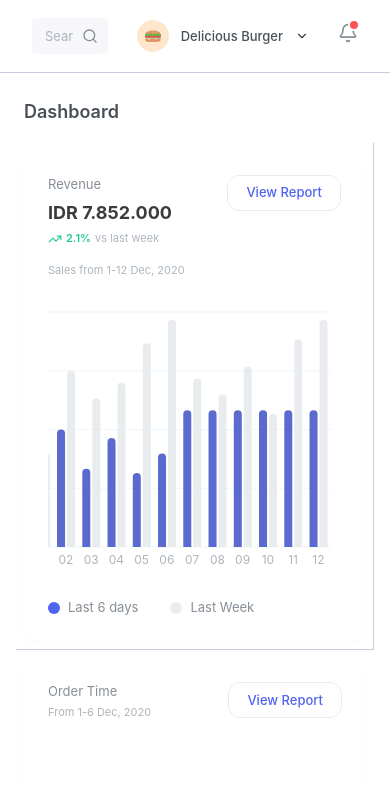
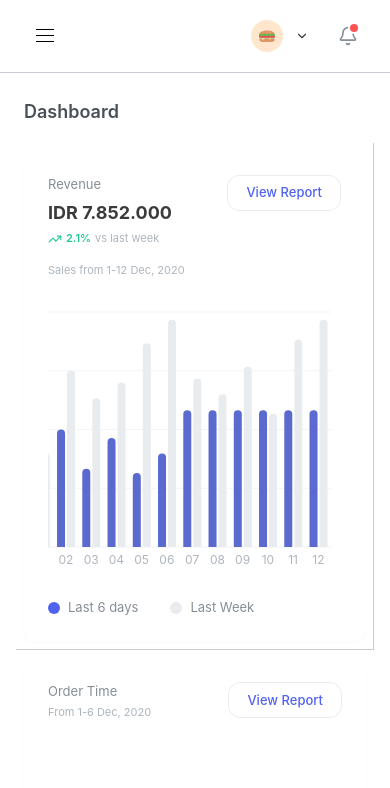
Before and after one commit to chile4coding/good_food, a Next.js app: page / in a window 390 px wide. Shown: the top 788 px of the page. Built offline with nearby package versions, Linux system fonts and the light colour scheme.

Commit message:
feat: enhance NavBar and Sidebar for mobile responsiveness

```diff
--- a/app/dashboard/components/NavBar.tsx
+++ b/app/dashboard/components/NavBar.tsx
@@ -1,4 +1,4 @@
-import { Box, Button, Flex, Input, Menu, Text } from "@mantine/core";
+import { Box, Burger, Button, Flex, Input, Menu, Text } from "@mantine/core";
 import {
   ChevronDownIcon,
   LogOut,
@@ -7,7 +7,15 @@ import {
   Bell,
 } from "lucide-react";
 
-export default function NavBar() {
+export default function NavBar({
+  opened,
+  toggle,
+  isMobile,
+}: {
+  opened: boolean;
+  toggle: () => void;
+  isMobile: boolean;
+}) {
   return (
     <Flex
       gap="md"
@@ -19,7 +27,14 @@ export default function NavBar() {
       py="md"
       bg="white">
       {/* Search Input */}
-      <Box style={{ flex: 1, maxWidth: 625 }}>
+      <Box style={{ flex: 1, maxWidth: 625 }} className=" ">
+        {isMobile && (
+          <Burger opened={opened} onClick={toggle} hiddenFrom="sm" size="sm" />
+        )}
+
+        {/* <Burge opened={opened} onClick={toggle} hiddenFrom="sm" size="sm" /> */}
+
+        {!isMobile && (
           <Input
             placeholder="Search"
             rightSection={<Search size={16} color="#868E96" />}
@@ -36,6 +51,7 @@ export default function NavBar() {
               },
             }}
           />
+        )}
       </Box>
 
       {/* Right Section - User Menu & Notification */}
@@ -135,9 +151,12 @@ export default function NavBar() {
                     />
                   </svg>
                 </Box>
+
+                {!isMobile && (
                   <Text size="sm" fw={500}>
                     Delicious Burger
                   </Text>
+                )}
                 <ChevronDownIcon size={14} />
               </Flex>
             </Button>
--- a/app/dashboard/components/SideBar.tsx
+++ b/app/dashboard/components/SideBar.tsx
@@ -1,5 +1,5 @@
 "use client";
-import { Box, Flex, NavLink, Stack, Text } from "@mantine/core";
+import { Box, CloseButton, Flex, NavLink, Stack, Text } from "@mantine/core";
 import {
   FileText,
   MessageSquare,
@@ -60,7 +60,14 @@ const otherItems = [
   },
 ];
 
-export default function Sidebar() {
+export default function Sidebar({
+  toggle,
+  isMobile,
+}: {
+  opened: boolean;
+  toggle: () => void;
+  isMobile: boolean;
+}) {
   const pathname = usePathname();
   const [hoveredMenu, setHoveredMenu] = useState<string | null>(null);
   const [hoveredOther, setHoveredOther] = useState<string | null>(null);
@@ -72,7 +79,9 @@ export default function Sidebar() {
       style={{
         display: "flex",
         flexDirection: "column",
-      }}>
+      }}
+      // w={isMobile ? 250 : "100%"}
+    >
       {/* Logo Section with bottom border */}
       <Box
         px="lg"
@@ -80,6 +89,7 @@ export default function Sidebar() {
         style={{
           borderBottom: "1px solid #C8CBD9",
         }}>
+        <Flex align="center" gap="sm" justify="space-between">
           <Flex align="center" gap="sm">
             <Box
               w={40}
@@ -98,6 +108,8 @@ export default function Sidebar() {
             <Text fw={600} size="md" c="#495057">
               GOODFOOD
             </Text>
+          </Flex>
+          {isMobile && <CloseButton size={"lg"} onClick={toggle} />}
         </Flex>
       </Box>
 
--- a/app/globals.css
+++ b/app/globals.css
@@ -1,3 +1,5 @@
+@import "tailwindcss";
+
 :root {
   --background: #ffffff;
   --foreground: #171717;
--- a/app/page.tsx
+++ b/app/page.tsx
@@ -1,6 +1,6 @@
 "use client";
 import { AppShell, Burger, Box, Grid, Text } from "@mantine/core";
-import { useDisclosure } from "@mantine/hooks";
+import { useDisclosure, useMediaQuery } from "@mantine/hooks";
 import Sidebar from "./dashboard/components/SideBar";
 import NavBar from "./dashboard/components/NavBar";
 import RevenueChart from "./dashboard/components/RevenueCahrt";
@@ -9,8 +9,9 @@ import YourRatingChart from "./dashboard/components/RatingChart";
 import MostOrderedFood from "./dashboard/components/MostOrderedFood";
 import OrderChart from "./dashboard/components/Orders";
 
-export default function Demo() {
+export default function Dashboard() {
   const [opened, { toggle }] = useDisclosure();
+  const isMobile = useMediaQuery("(max-width: 48em)");
 
   return (
     <AppShell
@@ -21,12 +22,20 @@ export default function Demo() {
         collapsed: { mobile: !opened },
       }}>
       <AppShell.Navbar p={0} style={{ borderRight: "1px solid #F1F3F5" }}>
-        <Sidebar />
+        <Sidebar opened={opened} toggle={toggle} isMobile={isMobile} />
       </AppShell.Navbar>
 
       <AppShell.Main px={0} ml={{ base: 0, sm: 240 }}>
-        <Box style={{ borderBottom: "1px solid #C8CBD9", position: "sticky", top: 0, zIndex: 100, backgroundColor: "#FFFFFF" }} py={2.1}>
-          <NavBar />
+        <Box
+          style={{
+            borderBottom: "1px solid #C8CBD9",
+            position: "sticky",
+            top: 0,
+            zIndex: 100,
+            backgroundColor: "#FFFFFF",
+          }}
+          py={2.1}>
+          <NavBar opened={opened} toggle={toggle} isMobile={isMobile} />
         </Box>
 
         <Box p="lg">
```
Lines whose indentation alone changed are shown as unchanged.
